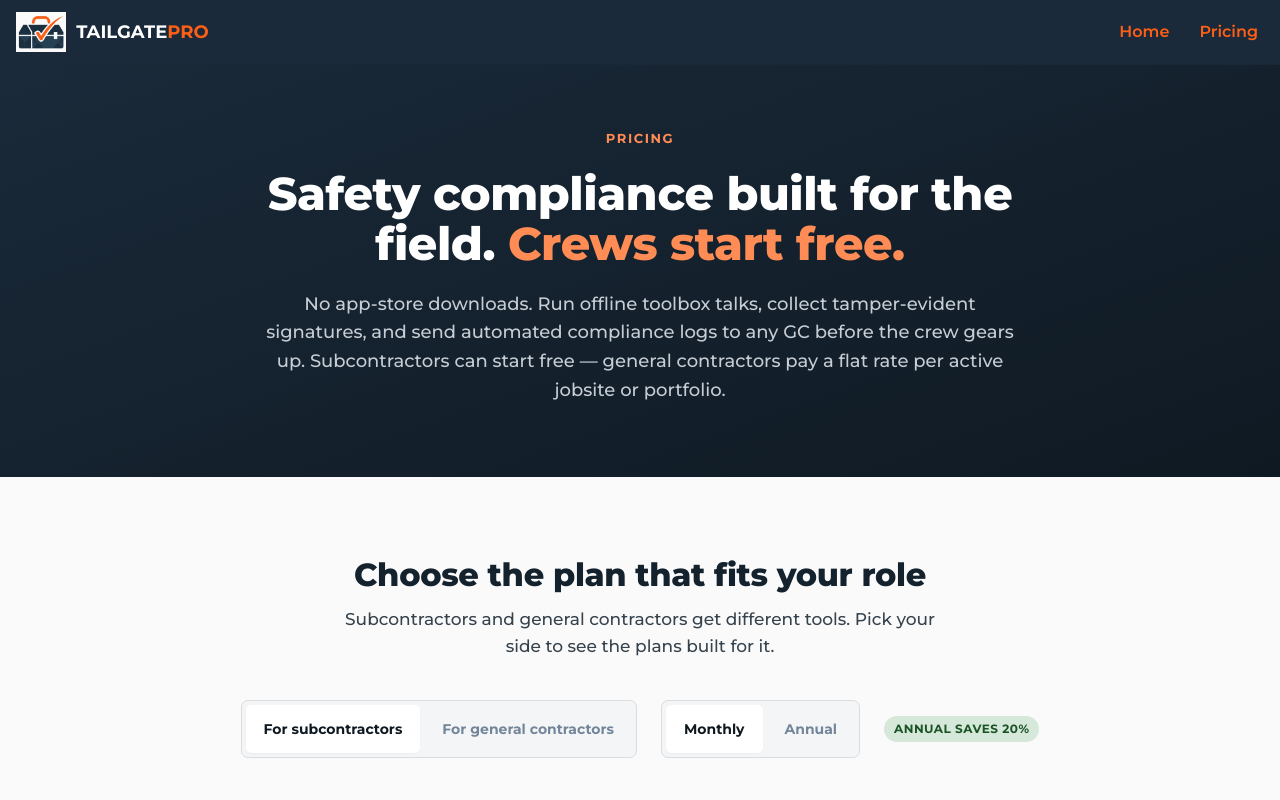
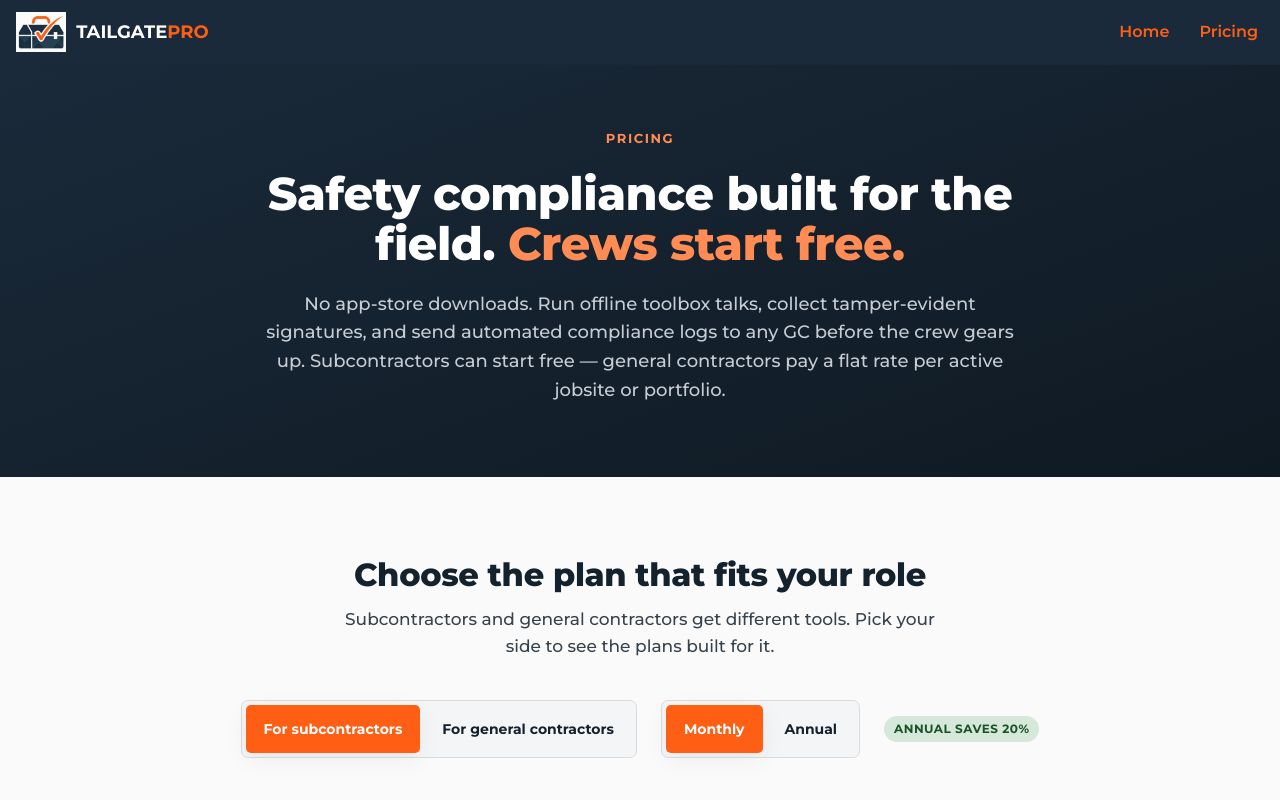
Before and after one commit to kastille84/tailgatepro, a React (Vite) app in the folder client/: page /pricing in a window 1280 px wide. Shown: the top 800 px of the page. Built offline with nearby package versions, Linux system fonts and the light colour scheme; no server answers.

Commit message:
UPDATED home route and segmentedtoggle

```diff
--- a/client/src/App.tsx
+++ b/client/src/App.tsx
@@ -40,6 +40,7 @@ function App() {
               <ScrollToTop />
               <Navbar />
               <Routes>
+                <Route path="/" element={<Landing />}></Route>
                 <Route path="/landing" element={<Landing />}></Route>
                 <Route path="/pricing" element={<Pricing />}></Route>
               </Routes>
--- a/client/src/ui_comps/segmented-toggle/styles.ts
+++ b/client/src/ui_comps/segmented-toggle/styles.ts
@@ -25,17 +25,20 @@ export const StyledOption = styled.button<{ $active: boolean }>`
     box-shadow 0.15s ease;
 
   background-color: ${({ theme, $active }) =>
-    $active ? theme.colors.concrete[100] : "transparent"};
+    $active ? theme.colors.orange[500] : "transparent"};
   color: ${({ theme, $active }) =>
-    $active ? theme.colors.navy[700] : theme.colors.navy[400]};
-  box-shadow: ${({ theme, $active }) => ($active ? theme.shadows.sm : "none")};
+    $active ? theme.colors.concrete[100] : theme.colors.navy[600]};
+  box-shadow: ${({ theme, $active }) => ($active ? theme.shadows.md : "none")};
 
   &:hover {
-    color: ${({ theme }) => theme.colors.navy[700]};
+    background-color: ${({ theme, $active }) =>
+      $active ? theme.colors.orange[600] : "transparent"};
+    color: ${({ theme, $active }) =>
+      $active ? theme.colors.concrete[100] : theme.colors.navy[700]};
   }
 
   &:focus-visible {
-    outline: 0.2rem solid ${({ theme }) => theme.colors.orange[500]};
+    outline: 0.2rem solid ${({ theme }) => theme.colors.navy[700]};
     outline-offset: 0.2rem;
   }
 `;
```
Also changed, not shown: 1 other file (tests, documents, lock files or other folders).
